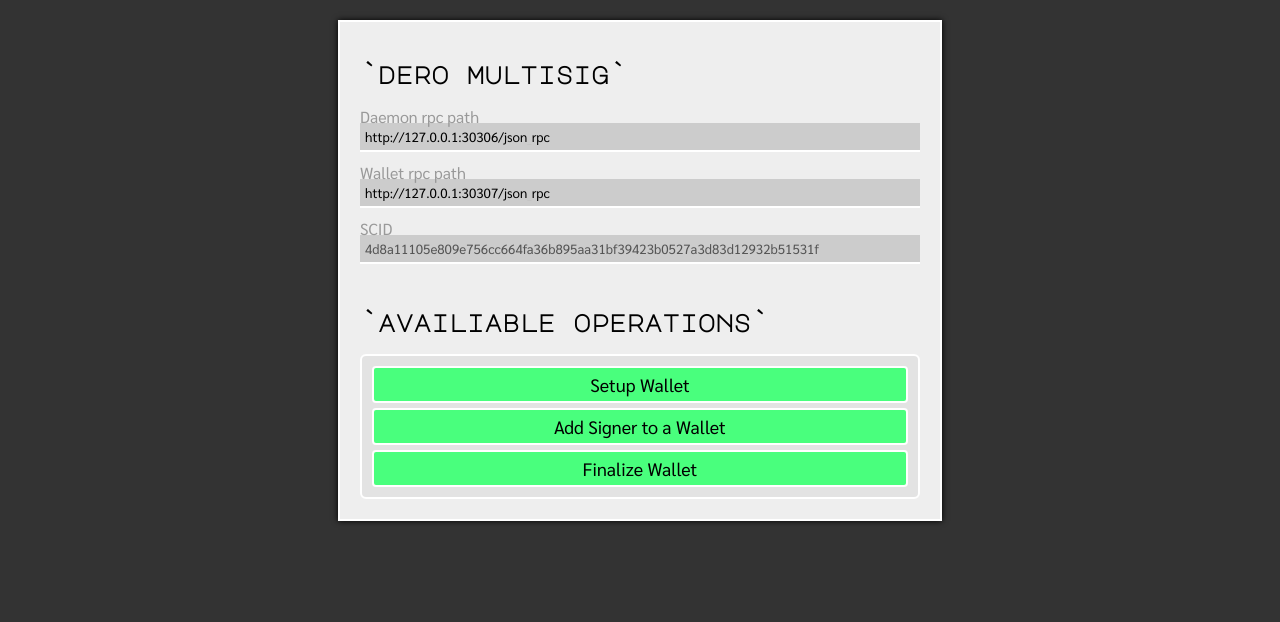
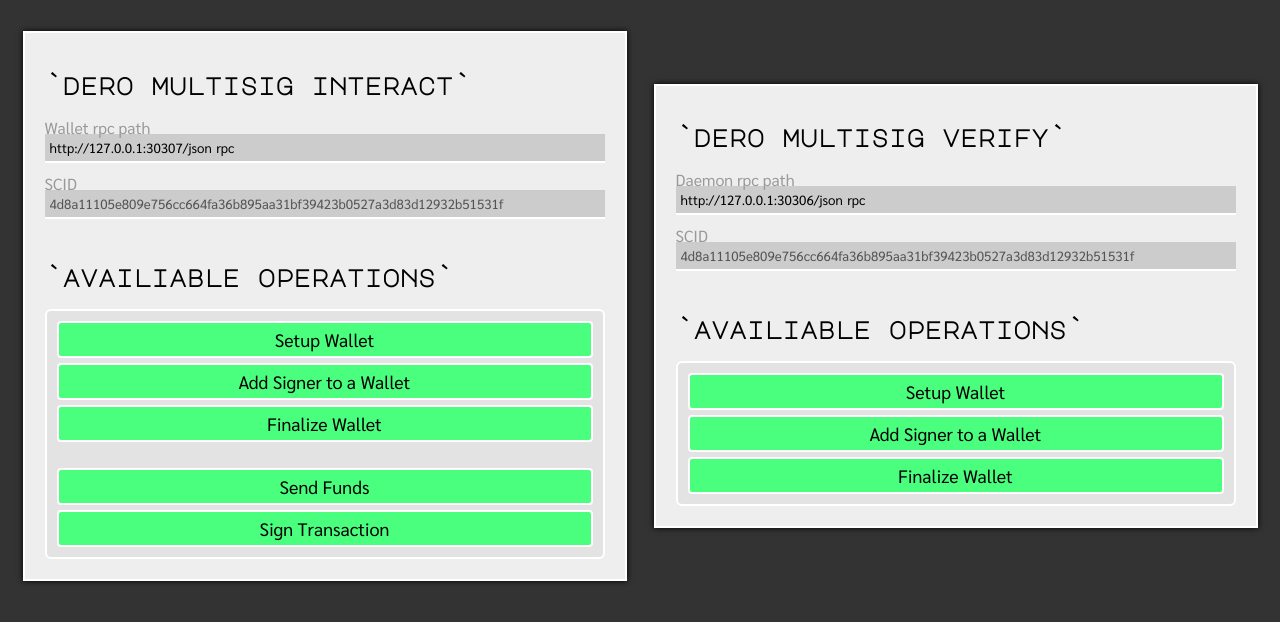
Before and after one commit to ivnkhr/dero-sc-multisig, a plain HTML site: page index.html in a window 1280 px wide. Drawn offline with nearby package versions, Linux system fonts and the light colour scheme.

Commit message:
Update index.html

```diff
--- a/index.html
+++ b/index.html
@@ -78,6 +78,12 @@
 		text-decoration: underline;
 		border: 2px solid #999;
 	  }
+	  .tbl{
+
+	  width: 100%;
+
+	  }
+
     </style>
 	<script>
 	// https://plrspro.github.io/dero-sc-multisig/contract.bas
@@ -160,17 +166,55 @@
 	</script>
   </head>
   <body>
+
+  <table class="tbl"><tr><td>
+
     <div class="contract-box">
-      <h2>`dero multisig`</h2>
+      <h2>`dero multisig interact`</h2>
+
+	  <div class="input-state">
+		  <span>Wallet rpc path</span>
+		  <input type="text" class="wallet_rpc" value="http://127.0.0.1:30307/json_rpc"/>
+	  </div>
+
+	  <div class="input-state">
+		  <span>SCID</span>
+		  <input disabled type="text" id="scid" value="4d8a11105e809e756cc664fa36b895aa31bf39423b0527a3d83d12932b51531f"/>
+	  </div>
+
+	  <br/>
+	   <h2>`availiable operations`</h2>
+	  <div class="methods">
+		<div class="button" data-command="WalletCreate">Setup Wallet</div>
+		<div class="button" data-command="WalletAddSigner">Add Signer to a Wallet</div>
+		<div class="button" data-command="WalletLock">Finalize Wallet</div>
+		<br/>
+		<div class="button" data-command="TransactionCreate">Send Funds</div>
+		<div class="button" data-command="TransactopnSign">Sign Transaction</div>
+	  </div>
+
+	  <section id="confirm" style="display: none;">
+	  <br/>
+	   <h2>`confirm interaction`</h2>
+	  <div class="methods">
+
+
+		<div class="button" data-command="Execute">Submit Transaction</div>
+	  </div>
+	  </section>
+
+    </div>
+
+	</td>
+	<td>
+
+
+    <div class="contract-box">
+      <h2>`dero multisig verify`</h2>
 
 	  <div class="input-state">
 		  <span>Daemon rpc path</span>
 		  <input type="text" class="daemon_rpc" value="http://127.0.0.1:30306/json_rpc"/>
-	  </div>
-
-	  <div class="input-state">
-		  <span>Wallet rpc path</span>
-		  <input type="text" class="wallet_rpc" value="http://127.0.0.1:30307/json_rpc"/>
 	  </div>
 
 	  <div class="input-state">
@@ -197,5 +241,12 @@
 	  </section>
 
     </div>
+
+
+	</td>
+	</tr>
+	</table>
+
+
   </body>
 </html>
```
